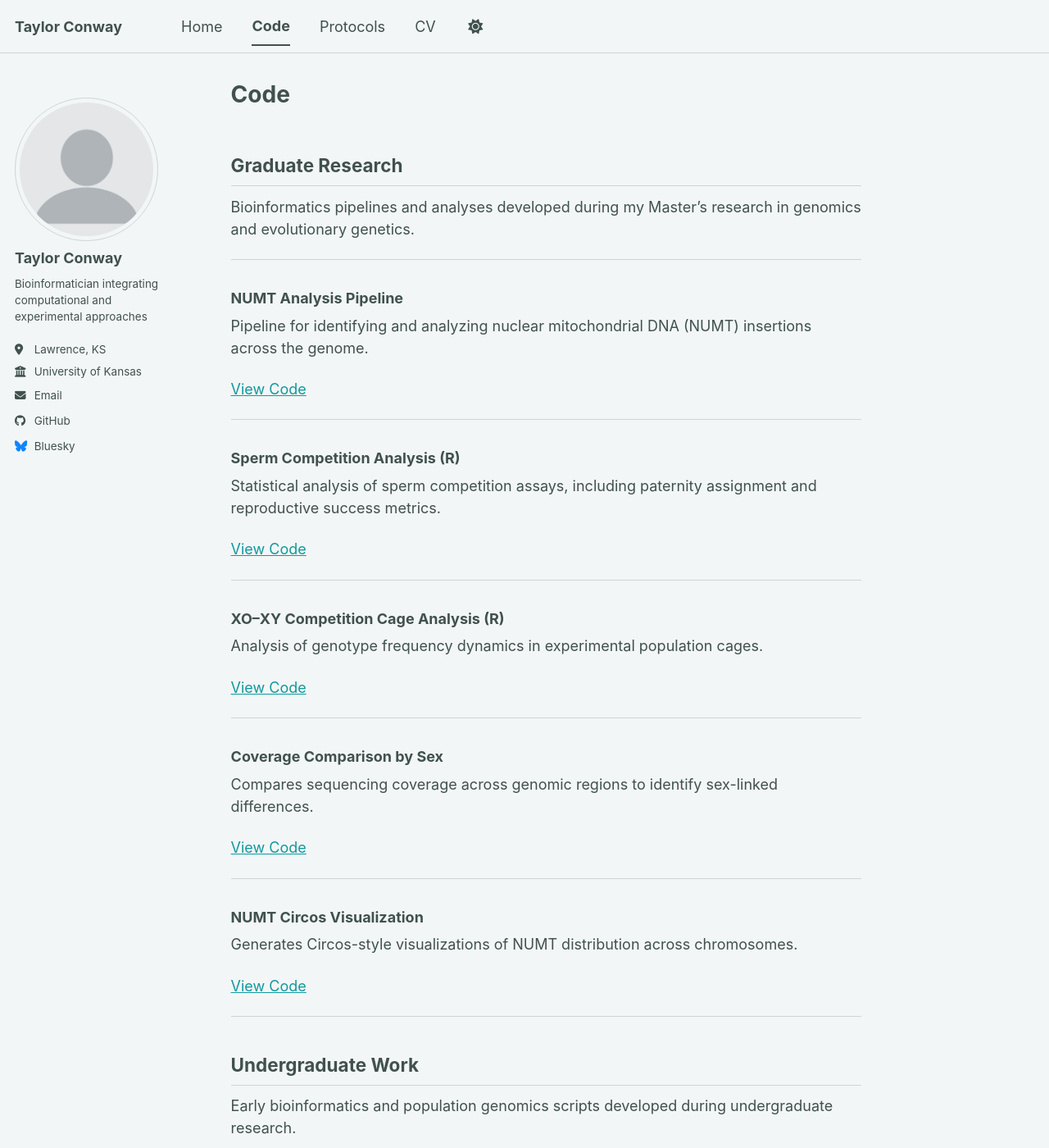
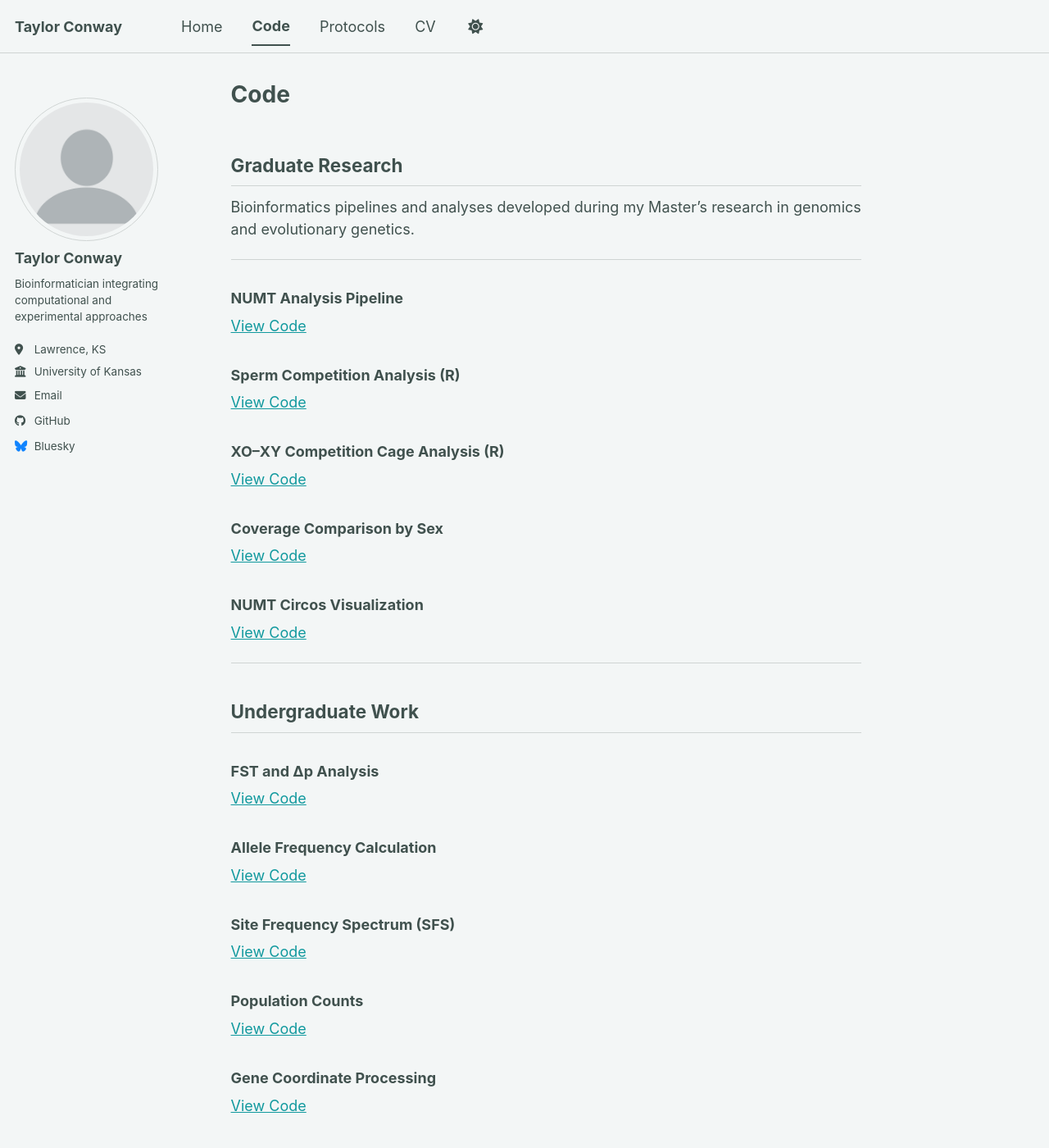
Before and after one commit to ShesCodingOverHere/TaylorConway.github.io, a Jekyll site: the page built from _pages/code.md, in a window 1280 px wide and 1400 px high. Shown: the whole window at 82% size. Built offline with Jekyll 4.4.1, drawn with Linux system fonts in a browser that asks for light colours; a script bundle is joined from its source files by our own code; library files that are not in the unit come from our copies; some of the changed text lies outside the part shown.

Commit message:
Update code.md

```diff
--- a/_pages/code.md
+++ b/_pages/code.md
@@ -12,109 +12,44 @@ Bioinformatics pipelines and analyses developed during my Master's research in g
 ---
 
 ### NUMT Analysis Pipeline
-
-Pipeline for identifying and analyzing nuclear mitochondrial DNA (NUMT) insertions across the genome.
-
-[View Code](https://shescodingoverhere.github.io/TaylorConway.github.io/code/numt_pipeline/)
-
----
+[View Code](/TaylorConway.github.io/code/numt_pipeline/)
 
 ### Sperm Competition Analysis (R)
-
-Statistical analysis of sperm competition assays, including paternity assignment and reproductive success metrics.
-
-[View Code](https://shescodingoverhere.github.io/TaylorConway.github.io/code/spermcompetition_analysis_R/)
-
----
+[View Code](/TaylorConway.github.io/code/spermcompetition_analysis_R/)
 
 ### XO–XY Competition Cage Analysis (R)
-
-Analysis of genotype frequency dynamics in experimental population cages.
-
-[View Code](https://shescodingoverhere.github.io/TaylorConway.github.io/code/XOXY_comp_cages_R/)
-
----
+[View Code](/TaylorConway.github.io/code/XOXY_comp_cages_R/)
 
 ### Coverage Comparison by Sex
-
-Compares sequencing coverage across genomic regions to identify sex-linked differences.
-
-[View Code](https://shescodingoverhere.github.io/TaylorConway.github.io/code/coverage_sex_comparison/)
-
----
+[View Code](/TaylorConway.github.io/code/coverage_sex_comparison/)
 
 ### NUMT Circos Visualization
-
-Generates Circos-style visualizations of NUMT distribution across chromosomes.
-
-[View Code](https://shescodingoverhere.github.io/TaylorConway.github.io/code/numt_circos/)
+[View Code](/TaylorConway.github.io/code/numt_circos/)
 
 ---
 
 ## Undergraduate Work
 
-Early bioinformatics and population genomics scripts developed during undergraduate research.
-
----
-
 ### FST and Δp Analysis
-
-Calculates genetic differentiation (FST) and allele frequency change between populations.
-
-[View Code](https://shescodingoverhere.github.io/TaylorConway.github.io/code/FST_deltaP/)
-
----
+[View Code](/TaylorConway.github.io/code/FST_deltaP/)
 
 ### Allele Frequency Calculation
-
-Computes allele frequencies from genomic data across populations.
-
-[View Code](https://shescodingoverhere.github.io/TaylorConway.github.io/code/allele_freqs/)
-
----
+[View Code](/TaylorConway.github.io/code/allele_freqs/)
 
 ### Site Frequency Spectrum (SFS)
-
-Generates site frequency spectra to characterize genetic variation.
-
-[View Code](https://shescodingoverhere.github.io/TaylorConway.github.io/code/sfs/)
-
----
+[View Code](/TaylorConway.github.io/code/sfs/)
 
 ### Population Counts
-
-Summarizes variant or genotype counts across samples.
-
-[View Code](https://shescodingoverhere.github.io/TaylorConway.github.io/code/population_counts/)
-
----
+[View Code](/TaylorConway.github.io/code/population_counts/)
 
 ### Gene Coordinate Processing
-
-Processes gene coordinate data for downstream analysis.
-
-[View Code](https://shescodingoverhere.github.io/TaylorConway.github.io/code/genes/)
-
----
+[View Code](/TaylorConway.github.io/code/genes/)
 
 ### Haplotype Combination
-
-Combines haplotype data across samples.
-
-[View Code](https://shescodingoverhere.github.io/TaylorConway.github.io/code/combining_haplotypes/)
-
----
+[View Code](/TaylorConway.github.io/code/combining_haplotypes/)
 
 ### Mutation Depth Analysis
-
-Analyzes sequencing depth and mutation support.
-
-[View Code](https://shescodingoverhere.github.io/TaylorConway.github.io/code/mutation_depth/)
-
----
+[View Code](/TaylorConway.github.io/code/mutation_depth/)
 
 ### Tandem Duplication Clustering
-
-Identifies and clusters tandem duplication events.
-
-[View Code](https://shescodingoverhere.github.io/TaylorConway.github.io/code/tandem_dup_clustering/)
+[View Code](/TaylorConway.github.io/code/tandem_dup_clustering/)
```
